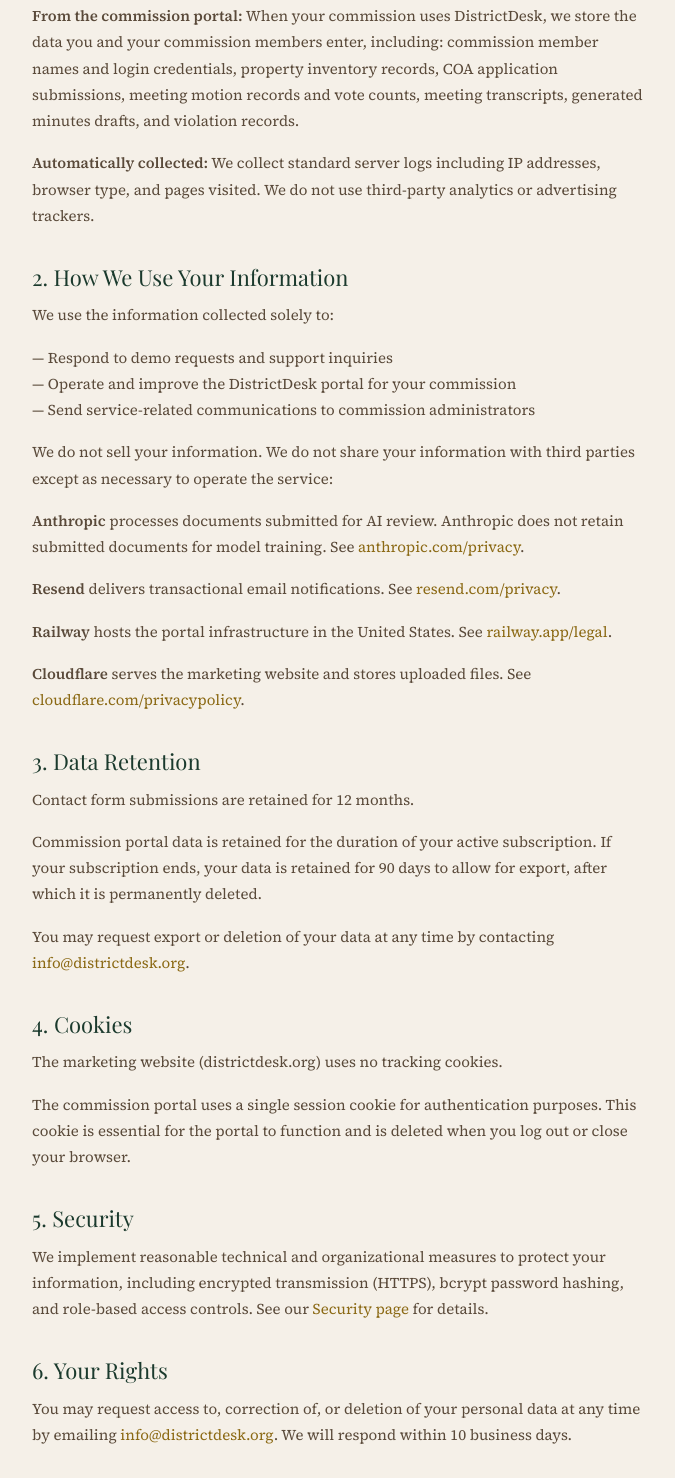
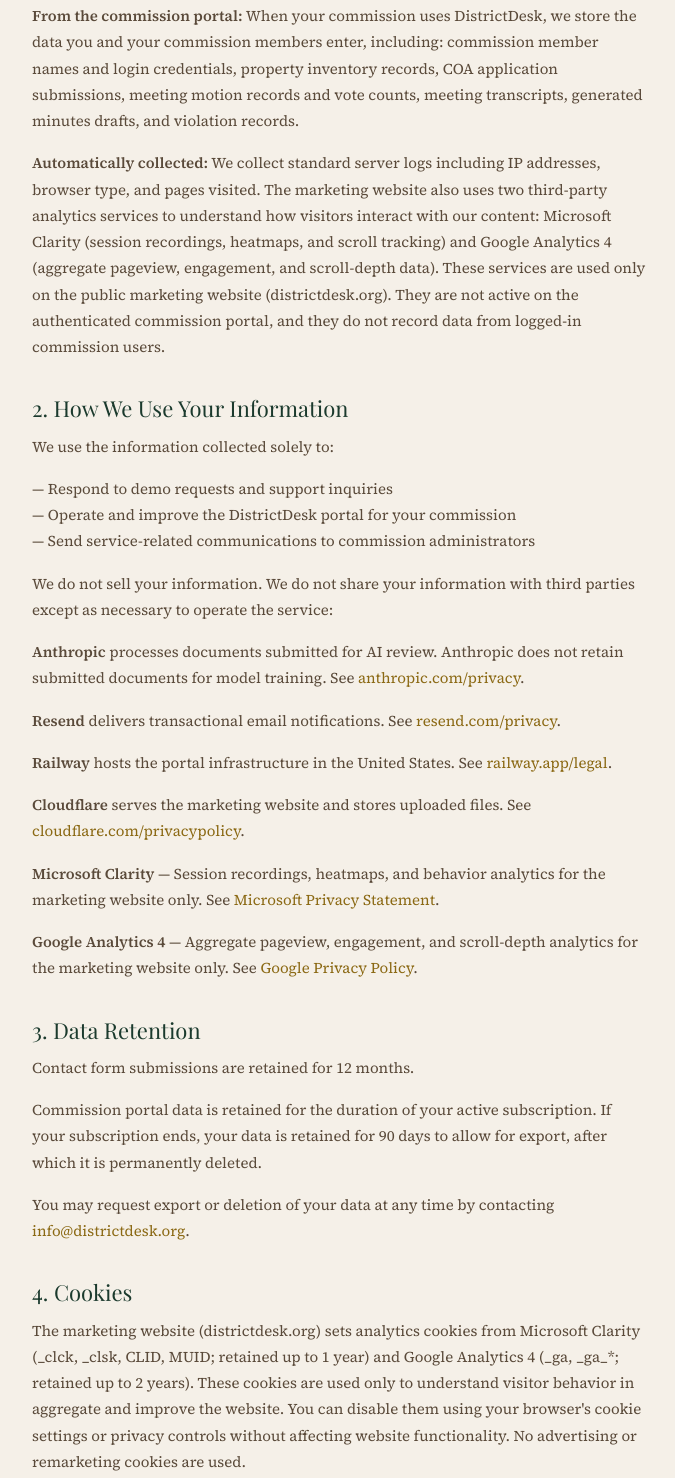
Before and after one commit to Swiftora/districtdesk-marketing, a website: page privacy.html in a window 1280 px wide. Shown: the part 534-2012 px from the top of the page, without its empty margins (300-975 px from the left). Drawn offline with nearby package versions, Linux system fonts and the light colour scheme; a web font is replaced by a local one.

Commit message:
docs: update privacy policy to disclose Clarity + GA4 analytics

```diff
--- a/privacy.html
+++ b/privacy.html
@@ -125,14 +125,14 @@ footer{background:var(--text);padding:36px 0}
 <div class="content">
   <a href="/" class="back-link">← Back to districtdesk.org</a>
   <h1>Privacy Policy</h1>
-  <p class="updated">Last updated: April 2026</p>
+  <p class="updated">Last updated: April 20, 2026</p>
 
   <p>DistrictDesk ("we," "our," or "us") operates the districtdesk.org website and the DistrictDesk commission portal. This policy explains what information we collect, how we use it, and your rights regarding your data.</p>
 
   <h2>1. Information We Collect</h2>
   <p><strong>From the marketing website:</strong> When you submit the contact form, we collect your name, commission name, and email address for the purpose of responding to your inquiry.</p>
   <p><strong>From the commission portal:</strong> When your commission uses DistrictDesk, we store the data you and your commission members enter, including: commission member names and login credentials, property inventory records, COA application submissions, meeting motion records and vote counts, meeting transcripts, generated minutes drafts, and violation records.</p>
-  <p><strong>Automatically collected:</strong> We collect standard server logs including IP addresses, browser type, and pages visited. We do not use third-party analytics or advertising trackers.</p>
+  <p><strong>Automatically collected:</strong> We collect standard server logs including IP addresses, browser type, and pages visited. The marketing website also uses two third-party analytics services to understand how visitors interact with our content: Microsoft Clarity (session recordings, heatmaps, and scroll tracking) and Google Analytics 4 (aggregate pageview, engagement, and scroll-depth data). These services are used only on the public marketing website (districtdesk.org). They are not active on the authenticated commission portal, and they do not record data from logged-in commission users.</p>
 
   <h2>2. How We Use Your Information</h2>
   <p>We use the information collected solely to:</p>
@@ -142,6 +142,8 @@ footer{background:var(--text);padding:36px 0}
   <p><strong>Resend</strong> delivers transactional email notifications. See <a href="https://resend.com/privacy" style="color:var(--accent)" target="_blank" rel="noopener noreferrer">resend.com/privacy</a>.</p>
   <p><strong>Railway</strong> hosts the portal infrastructure in the United States. See <a href="https://railway.app/legal" style="color:var(--accent)" target="_blank" rel="noopener noreferrer">railway.app/legal</a>.</p>
   <p><strong>Cloudflare</strong> serves the marketing website and stores uploaded files. See <a href="https://www.cloudflare.com/privacypolicy/" style="color:var(--accent)" target="_blank" rel="noopener noreferrer">cloudflare.com/privacypolicy</a>.</p>
+  <p><strong>Microsoft Clarity</strong> — Session recordings, heatmaps, and behavior analytics for the marketing website only. See <a href="https://privacy.microsoft.com/privacystatement" target="_blank" rel="noopener noreferrer" style="color:var(--accent)">Microsoft Privacy Statement</a>.</p>
+  <p><strong>Google Analytics 4</strong> — Aggregate pageview, engagement, and scroll-depth analytics for the marketing website only. See <a href="https://policies.google.com/privacy" target="_blank" rel="noopener noreferrer" style="color:var(--accent)">Google Privacy Policy</a>.</p>
 
   <h2>3. Data Retention</h2>
   <p>Contact form submissions are retained for 12 months.</p>
@@ -149,7 +151,7 @@ footer{background:var(--text);padding:36px 0}
   <p>You may request export or deletion of your data at any time by contacting <a href="mailto:info@districtdesk.org" style="color:var(--accent)">info@districtdesk.org</a>.</p>
 
   <h2>4. Cookies</h2>
-  <p>The marketing website (districtdesk.org) uses no tracking cookies.</p>
+  <p>The marketing website (districtdesk.org) sets analytics cookies from Microsoft Clarity (_clck, _clsk, CLID, MUID; retained up to 1 year) and Google Analytics 4 (_ga, _ga_*; retained up to 2 years). These cookies are used only to understand visitor behavior in aggregate and improve the website. You can disable them using your browser's cookie settings or privacy controls without affecting website functionality. No advertising or remarketing cookies are used.</p>
   <p>The commission portal uses a single session cookie for authentication purposes. This cookie is essential for the portal to function and is deleted when you log out or close your browser.</p>
 
   <h2>5. Security</h2>
```
